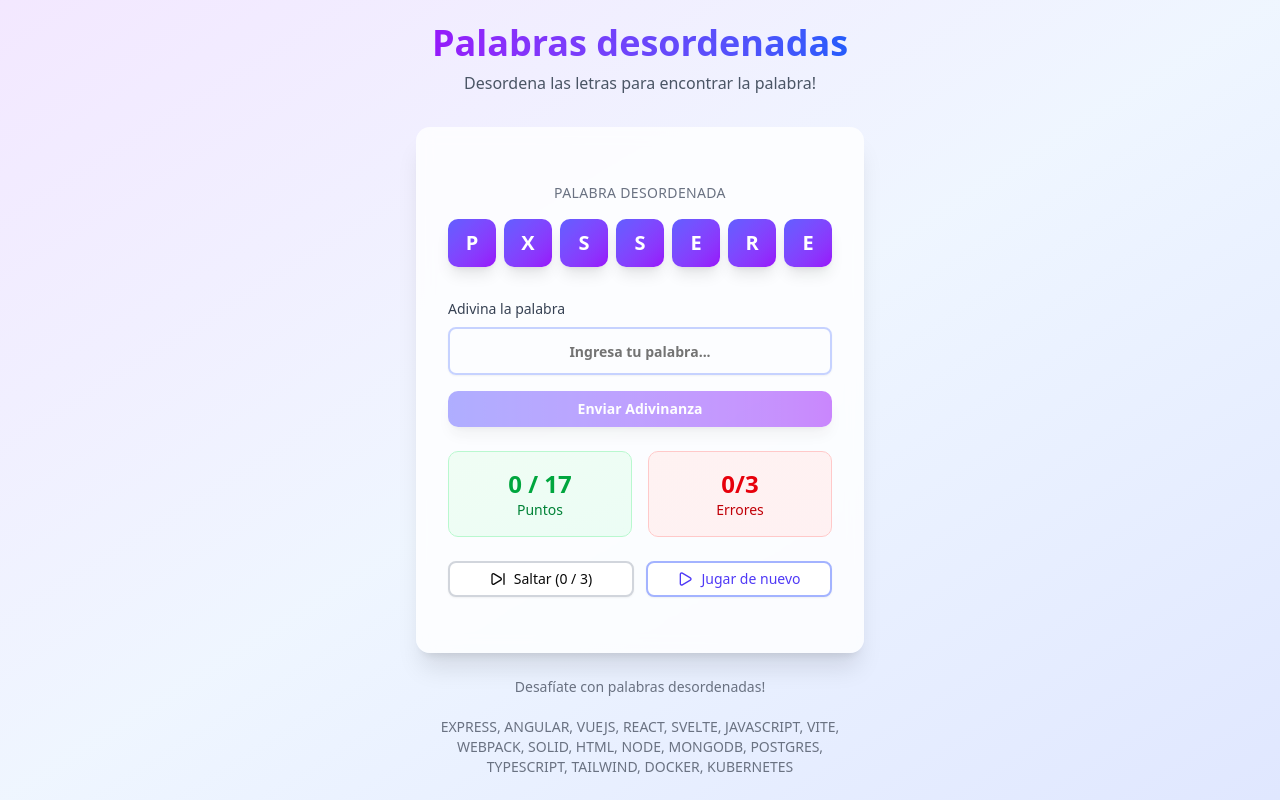
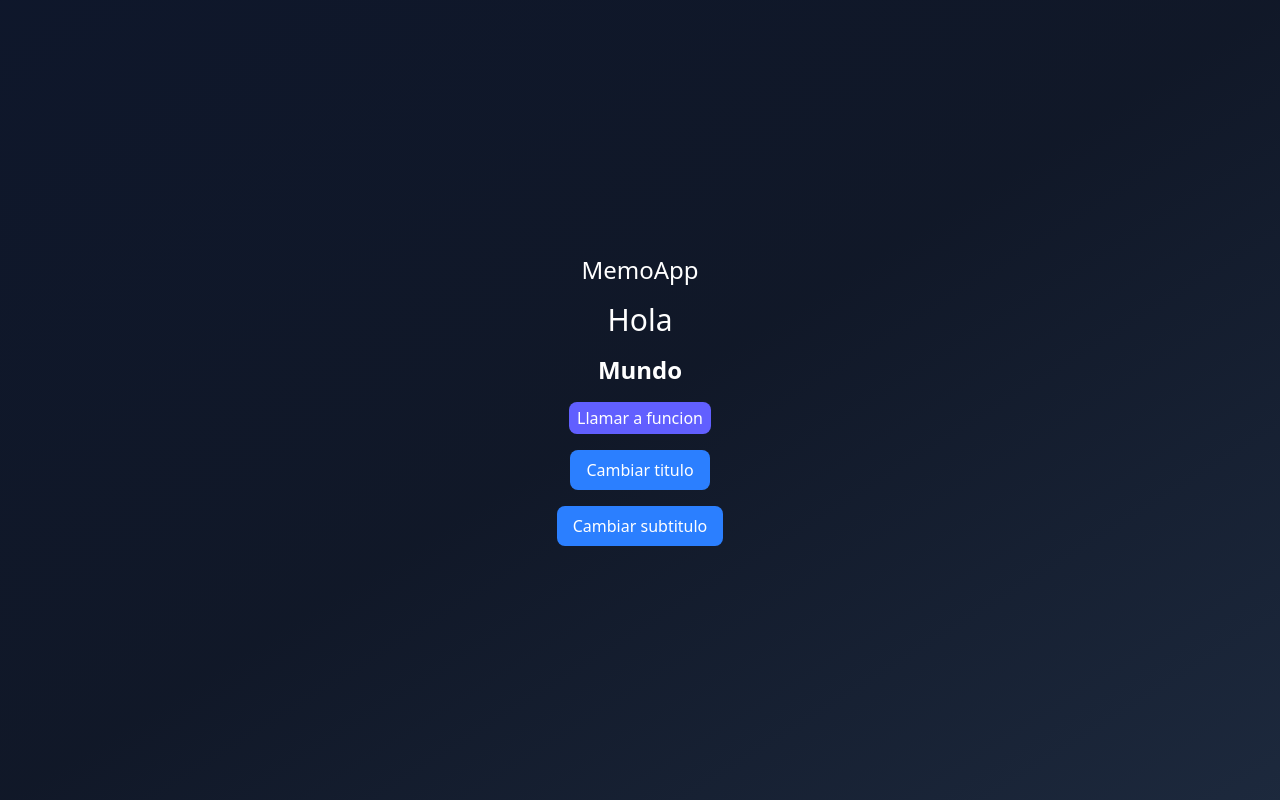
Before and after one commit to CasJuan/cursoReact-FH, a React (Vite) app in the folder 04-hooks-app/: page / in a window 1280 px wide. Built offline with nearby package versions, Linux system fonts and the light colour scheme.

Commit message:
continuacion de la aplicacion

```diff
--- /dev/null
+++ b/04-hooks-app/src/06-memos/MemoHok.tsx
@@ -0,0 +1,25 @@
+import { useState } from "react"
+import { MyTitlte } from "./ui/MyTitlte"
+import { MySubTitle } from "./ui/MySubTitle";
+
+
+export const MemoHok = () => {
+
+    const [title, setTitle] = useState('Hola');
+    const [subTitel, setSuTitle] = useState('Mundo');
+
+  return (
+    <div className="bg-gradient flez flex-col gap-4">
+        <h1 className="text-2xl font-thin text-white">MemoApp</h1>
+
+        <MyTitlte title={title}/>
+
+        <MySubTitle subtitle={subTitel}/>
+
+        <button className="bg-blue-500 text-white px-4 py-2 rounded-md cursor-pointer">Cambiar titulo</button>
+        <button className="bg-blue-500 text-white px-4 py-2 rounded-md cursor-pointer">Cambiar subtitulo</button>
+
+
+    </div>
+  )
+}
--- /dev/null
+++ b/04-hooks-app/src/06-memos/ui/MySubTitle.tsx
@@ -0,0 +1,17 @@
+
+interface Props {
+    subtitle: string
+}
+
+export const MySubTitle = ({subtitle}: Props) => {
+
+  console.log('MySubtitle re-render')
+
+  return (
+    <>
+      <h6 className="text-2xl font-bold">{subtitle}</h6>
+
+      <button className="bg-indigo-500 text-white px-2 py-1 rounded-md cursor-pointer">Llamar a funcion</button>
+    </>
+  )
+}
--- /dev/null
+++ b/04-hooks-app/src/06-memos/ui/MyTitlte.tsx
@@ -0,0 +1,13 @@
+
+interface Props {
+    title: string
+}
+
+export const MyTitlte = ({title}: Props) => {
+
+    console.log('MyTitle re-render')
+
+  return (
+    <h1 className="text-3xl ">{title}</h1>
+  )
+}
--- a/04-hooks-app/src/main.tsx
+++ b/04-hooks-app/src/main.tsx
@@ -9,6 +9,7 @@ import { PokemonPage } from './03-examples/PokemonPage';
 import { FocusScreen } from './04-useRef/FocusScreen';
 import { TasksApp } from './05-useReducer/TaskApp';
 import { ScrambleWords } from './05-useReducer/ScrambleWords';
+import { MemoHok } from './06-memos/MemoHok';
 
 
 createRoot(document.getElementById('root')!).render(
@@ -20,6 +21,7 @@ createRoot(document.getElementById('root')!).render(
     {/* <PokemonPage/> */}
     {/* <FocusScreen/> */}
     {/* <TasksApp/> */}
-    <ScrambleWords/>
+    {/* <ScrambleWords/> */}
+    <MemoHok/>
   </StrictMode>,
 )
```
